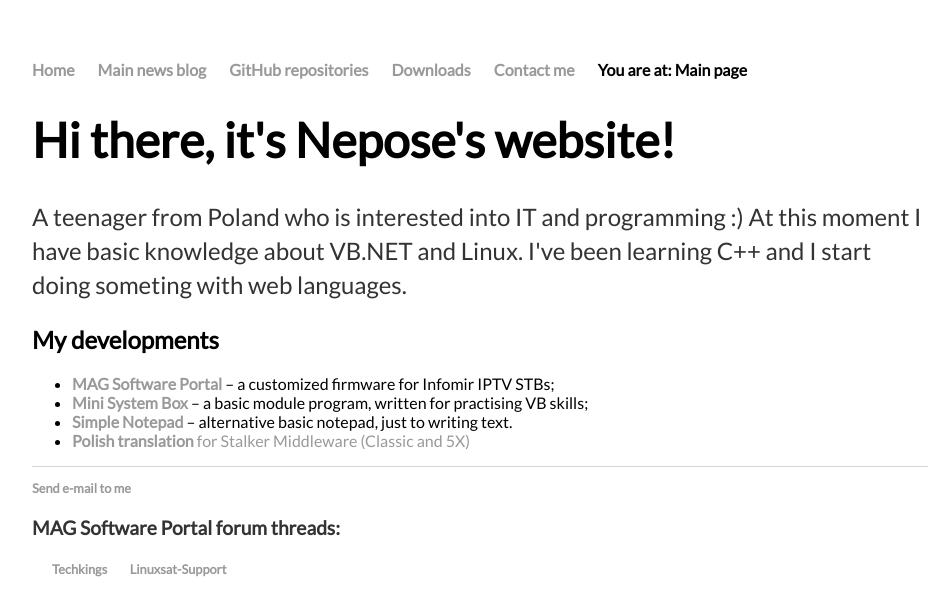
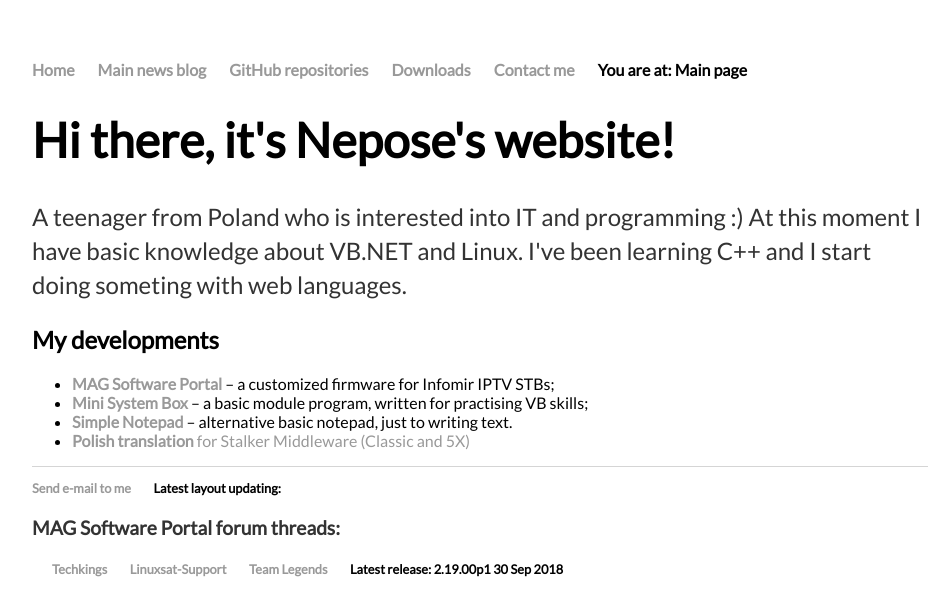
Before and after one commit to Nepose/nepose.github.io, a Jekyll site: the page built from index.html, in a window 1280 px wide. Shown: the top 616 px of the page, without its empty margins (160-1110 px from the left). Built offline with Jekyll 4.4.1, drawn with Linux system fonts in a browser that asks for light colours.

Commit message:
Adding release content

```diff
--- a/_layouts/default.html
+++ b/_layouts/default.html
@@ -25,9 +25,12 @@
 		<footer>
     		<ul>
 			<li><a href="mailto:nepose.magportal@gmail.com">Send e-mail to me</a></li>
+			<li>Latest layout updating:
 			<li><p>MAG Software Portal forum threads:</p></li>
 			<li><a href="http://techkings.org/threads/mag-245-250-aura-hd-custom-image-new-stbs.142741/">Techkings</a></li>
 			<li><a href="https://linuxsat-support.com/thread/132778-mag-250-254-322-custom-firmware-mag-software-portal/">Linuxsat-Support</a></li>
+			<li><a href="http://dsslegends.com/forums/showthread.php?70968-Custom-firmware-for-Aura-MAG-250-254-322&p=636044#post636044">Team Legends</a></li>
+			<li>Latest release: 2.19.00p1 30 Sep 2018</li>
 			</ul>
 		</footer>
 		</font>
```
